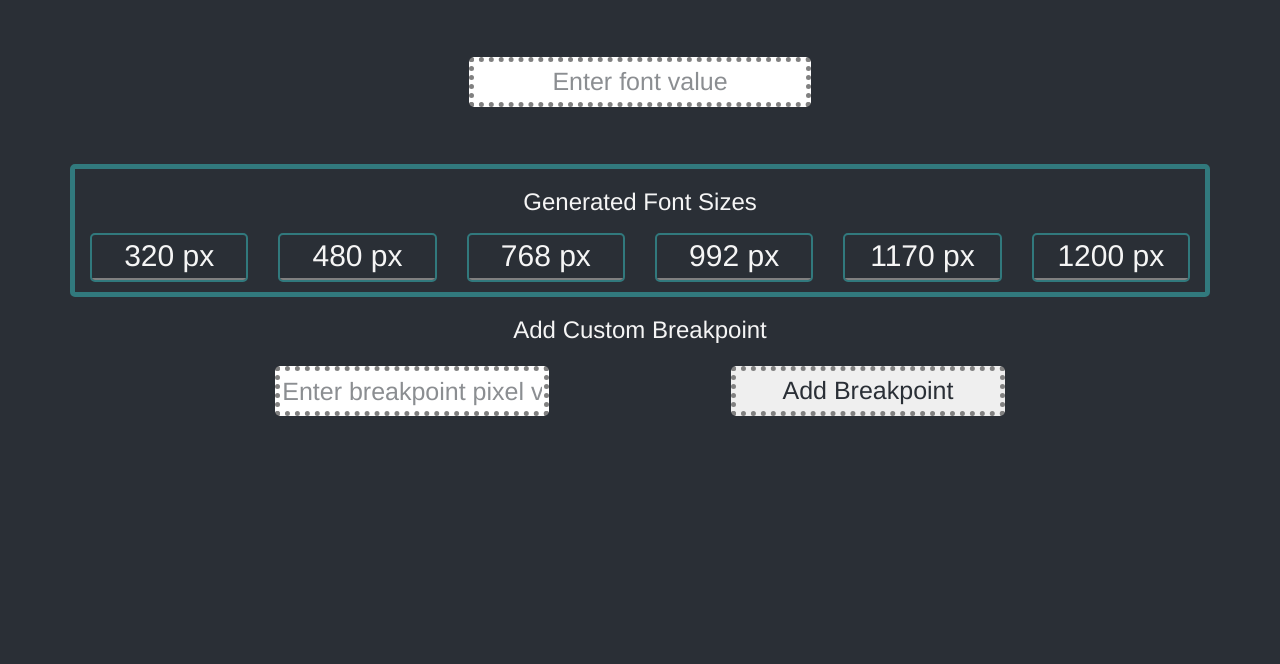
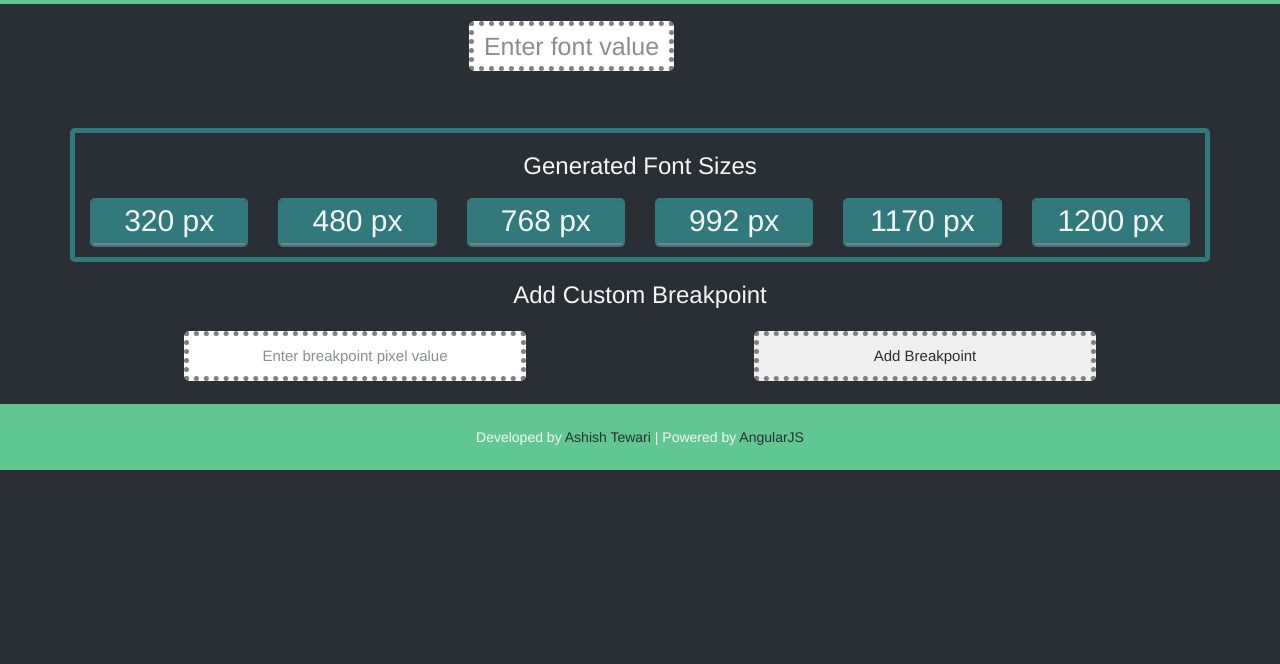
Before and after one commit to ashishkrtewari/fontly, a plain HTML site: page index.html in a window 1280 px wide. Shown: the part 136-800 px from the top of the page. Drawn offline with Linux system fonts and the light colour scheme.

Commit message:
updates colors and fonts for input

```diff
--- a/css/style.css
+++ b/css/style.css
@@ -1,17 +1,29 @@
 body{
   background-color: #2A2F36;
   color: whitesmoke;
+  font-family: ;
 }
 header {
     background-color: #61C791;
     padding: 10px;
 }
+header h1{
+  font-size: 40px;
+}
+.ng-invalid{
+  background-color: #F23C55;
+}
+.ng-not-empty{
+  background-color: #E0FFB3;
+}
+.input-container, input{
+  width: 30%;
+  margin: auto;
+  min-width: 205px;
+}
 input{
-  width:30%;
   text-align: center;
   height: 50px;
-  margin: auto;
-  margin-left: 35%;
   margin-top: 5%;
   border: dotted grey 5px;
   border-radius: 5px;
@@ -27,10 +39,6 @@ input[type=number]::-webkit-inner-spin-button {
 input[type=number] {
     -moz-appearance:textfield;
 }
-
-.size-cols{
-
-}
 .results{
     border: solid #31797D 5px;
 }
@@ -41,20 +49,32 @@ input[type=number] {
     border-radius: 5px;
     overflow: auto;
     margin-top: 5%;
+    transition: 0.5s;
 }
 .size-cols ul li{
     border-bottom: solid grey 2px;
     font-size: 20px;
+    background-color:#F23C55;
+    transition: 0.5s;
 }
 .size-cols ul li:first-child {
     border-bottom: solid grey 2px;
     font-size: 30px;
+    background-color: #31797D;
 }
 .add-break{
   display: flex;
-  width:80%;
+  width:100%;
   margin: 2% auto;
 }
 .add-break input{
   margin:auto;
+  font-size: 15px;
 }
+footer{
+  background-color: #61C791;
+  padding: 23px 0;
+}
+footer a,footer a:hover{
+  color:#2A2F36;
+}
--- a/index.html
+++ b/index.html
@@ -16,11 +16,13 @@
     </header>
 
     <div class="container">
-      <input type="number" ng-model="font" placeholder="Enter font value" class="focus" value="">
+      <div class="input-container">
+        <input type="number" ng-model="font" placeholder="Enter font value" class="focus" value="">
+      </div>
         <div class="results text-center">
             <h3 class="text-center">Generated Font Sizes</h3>
             <div class="size-cols text-center">
-                <div class="col-md-2" ng-repeat="breakpoint in fontCal.breakpoints">
+                <div class="col-md-2 col-sm-4 col-xs-6" ng-repeat="breakpoint in fontCal.breakpoints">
                     <ul class="list-unstyled">
                         <li>{{breakpoint.pixel}} px</li>
                         <li ng-show="font>0">{{(font/breakpoint.pixel)*100 | number:5}} vw</li>
@@ -34,6 +36,7 @@
           <input type="submit" ng-click="fontCal.add(pixel)" value="Add Breakpoint">
         </div>
     </div>
+    <footer class="text-center">Developed by <a href="https://in.linkedin.com/in/ashishkrtewari">Ashish Tewari</a> | Powered by <a href="https://angularjs.org/">AngularJS</a></footer>
     <script src="js/jquery.min.js" charset="utf-8"></script>
     <script src="js/angular.min.js" charset="utf-8"></script>
     <script src="js/app.js" charset="utf-8"></script>
```
